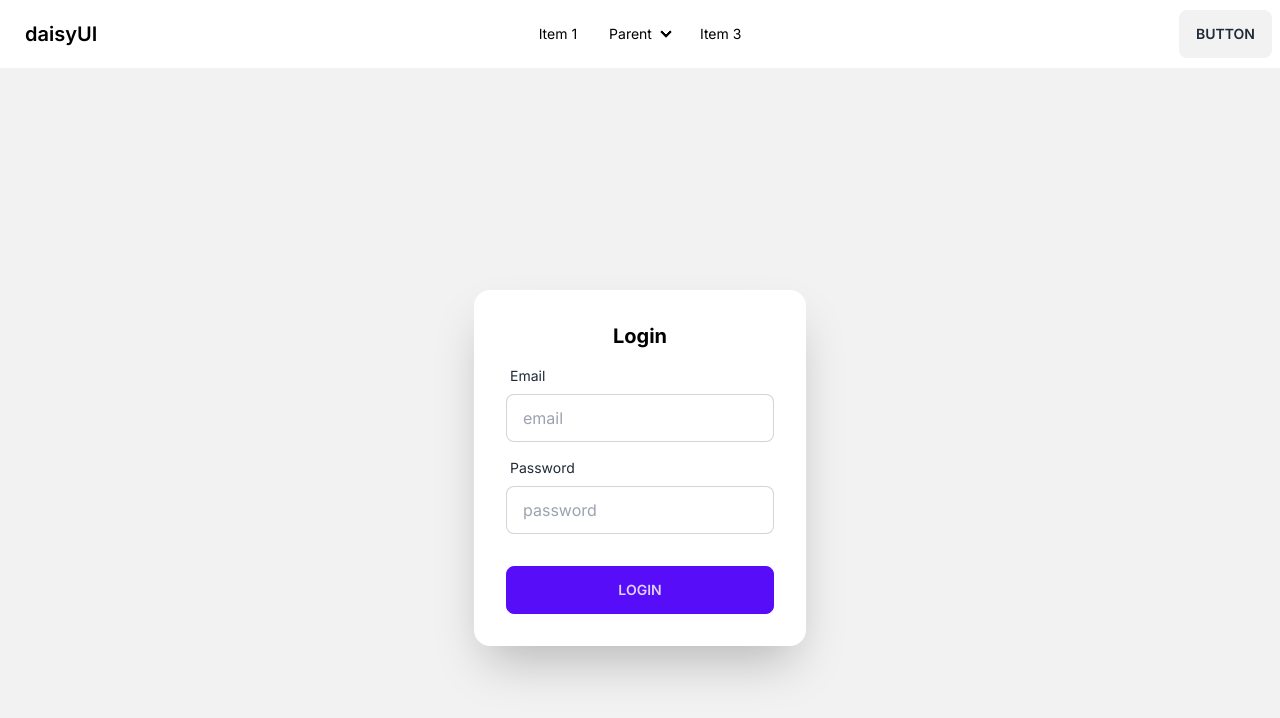
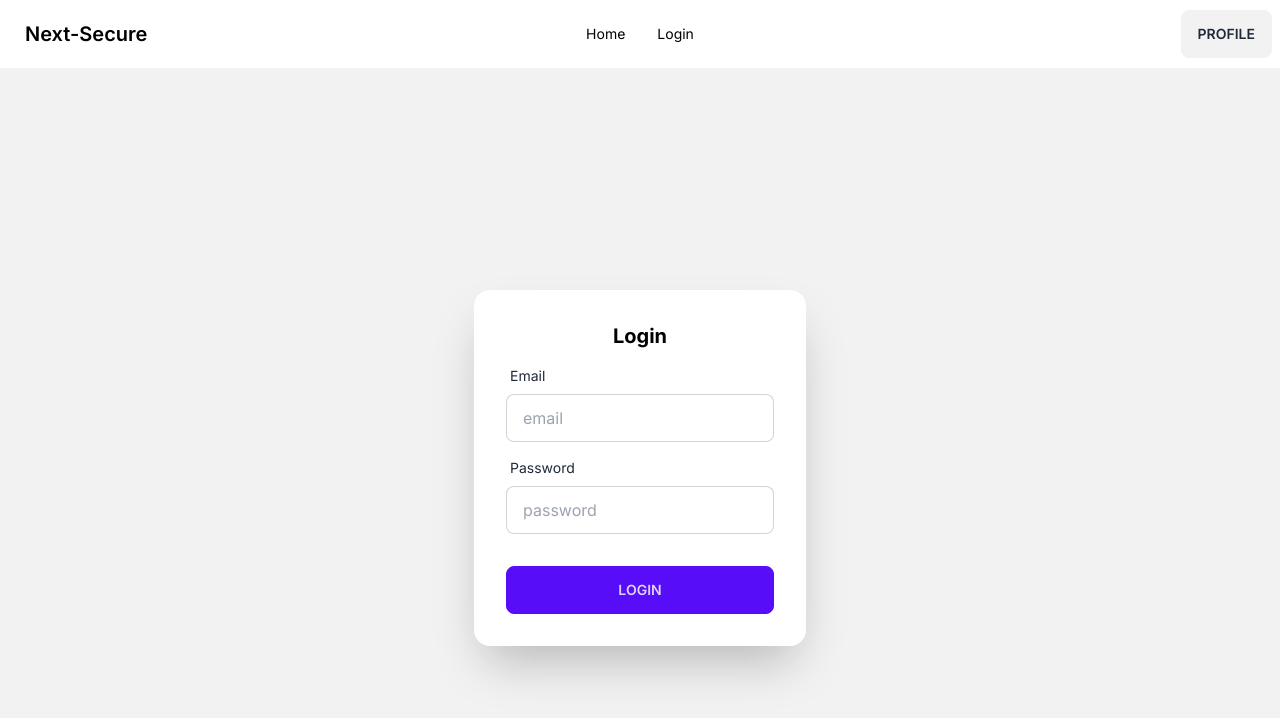
Before and after one commit to Joy5k/Next.js_Back_End_Securities, a Next.js app: page /login in a window 1280 px wide. Shown: the top 718 px of the page. Built offline with nearby package versions, Linux system fonts and the light colour scheme.

Commit message:
successfully created the nodimail email sender with jwt token

```diff
--- a/package.json
+++ b/package.json
@@ -10,6 +10,7 @@
   },
   "dependencies": {
     "autoprefixer": "10.4.14",
+    "cookie": "^0.5.0",
     "jose": "^4.14.5",
     "jsonwebtoken": "^9.0.2",
     "next": "13.4.12",
--- a/src/app/Navbar/Navbar.js
+++ b/src/app/Navbar/Navbar.js
@@ -1,3 +1,4 @@
+import Link from 'next/link';
 import React from 'react';
 
 const Navbar = () => {
@@ -10,36 +11,20 @@ const Navbar = () => {
         <svg xmlns="http://www.w3.org/2000/svg" className="h-5 w-5" fill="none" viewBox="0 0 24 24" stroke="currentColor"><path strokeLinecap="round" strokeLinejoin="round" strokeWidth="2" d="M4 6h16M4 12h8m-8 6h16" /></svg>
       </label>
       <ul tabIndex={0} className="menu menu-sm dropdown-content mt-3 z-[1] p-2 shadow bg-base-100 rounded-box w-52">
-        <li><a>Item 1</a></li>
-        <li>
-          <a>Parent</a>
-          <ul className="p-2">
-            <li><a>Submenu 1</a></li>
-            <li><a>Submenu 2</a></li>
-          </ul>
-        </li>
-        <li><a>Item 3</a></li>
+        <li><Link href='/'>Home</Link></li>
+        <li><Link href='/login'>Login</Link></li>
       </ul>
     </div>
-    <a className="btn btn-ghost normal-case text-xl">daisyUI</a>
+    <a className="btn btn-ghost normal-case text-xl">Next-Secure</a>
   </div>
   <div className="navbar-center hidden lg:flex">
     <ul className="menu menu-horizontal px-1">
-      <li><a>Item 1</a></li>
-      <li tabIndex={0}>
-        <details>
-          <summary>Parent</summary>
-          <ul className="p-2">
-            <li><a>Submenu 1</a></li>
-            <li><a>Submenu 2</a></li>
-          </ul>
-        </details>
-      </li>
-      <li><a>Item 3</a></li>
+    <li><Link href='/'>Home</Link></li>
+    <li><Link href='/login'>Login</Link></li>
     </ul>
   </div>
   <div className="navbar-end">
-    <a className="btn">Button</a>
+    <a className="btn">Profile</a>
   </div>
 </div>
         </div>
--- a/src/app/api/Token/route.js
+++ b/src/app/api/Token/route.js
@@ -1,19 +1,24 @@
 import { NextResponse } from "next/server"
-import { SignJWT,jwtVerify } from "jose"
+import { SignJWT, jwtVerify } from "jose"
+import {headers} from 'next/headers'
+import { serialize, parse } from 'cookie';
 
 export async function POST(req, res) {
     const key = new TextEncoder().encode(process.env.JWT_SECRET)
-    const payload = { email: 'mmehedihasanjoyve@gmail.com', user_id: 'Abc123' }
-
+    const getEmail = req.headers;
+    const email=getEmail.get('email');
+    const payload = { email:email, user_id: 'Abc123' }
     const Token = await new SignJWT(payload)
         .setProtectedHeader({ alg:'HS256'})
         .setIssuedAt()
         .setIssuer('http://localhost:3000')
-        .setExpirationTime('24h')
+        .setExpirationTime('30d')
         .sign(key)
     const reqHeaders = req.headers;
     const setHeaders = await reqHeaders.set('Token', Token)
-    return NextResponse.json({Token:Token})
+
+    console.log(Token,'----------Created the token-----------');
+    return NextResponse.json({ Token: Token });
 }
 export async function GET(req, res) {
     const JSONBody =await req.json();
--- a/src/app/api/email/route.js
+++ b/src/app/api/email/route.js
@@ -5,30 +5,30 @@ export async function POST(req, res, next) {
     const { searchParams } = new URL(req.url);
     let ToEmail = searchParams.get('email')
     const reqHeaders = req.headers
-    const Token = reqHeaders.get('Token') || null;
-    console.log( 'from backend', Token);
-const Transporter = nodemailer.createTransport({
+    // const Token = reqHeaders.get('Token') || null;
+    const Token=req.cookies.get('Token')||null;
+    console.log( 'from backend', Token.value,'from api/email');
+const transporter = nodemailer.createTransport({
     host: "mail.teamrabbil.com",
     port: 25,
     secure: false,
     auth: {
-      // TODO: replace `user` and `pass` values from <https://forwardemail.net>
       user: "info@teamrabbil.com",
       pass: "~sR4[bhaC[Qs",
     },
     tls:{rejectUnauthorized:false}
 });
     let myEmail = {
-        form: 'Test email from nextJS application <info@teamrabbil.com>',
-        to:ToEmail,
-        subject: "Test email from nextJS application.Joy",
-        text:`Test email from nextJS application.Your verification token ${Token} . `
+        from: 'Test email from nextJS application <info@teamrabbil.com>',
+        to:'mmehedihasanjoyv@gmail.com',
+        subject: " nextJS application.The Email sending by Joy",
+        text:`Test email from nextJS application.Your verification token is :- ${Token.value} . `
     }
     try {
-        await  Transporter.sendMail(myEmail)
-      return  NextResponse.json({message:'Success'})
+     const result=   await  transporter.sendMail(myEmail)
+      return  NextResponse.json({message:'Success',details:result})
     } catch (e) {
-        return  NextResponse.json({message:'Fail',})
+        return  NextResponse.json({message:'Email sending Fail',})
 
     }
 
--- a/src/app/login/page.js
+++ b/src/app/login/page.js
@@ -5,7 +5,6 @@ const Page = () => {
   const [email, setEmail] = useState('');
   const [password, setPassword] = useState('');
   const [Token,setToken]=useState('')
-  console.log(email,'the email');
   const handleLogin = async (event) => {
     event.preventDefault();
 
@@ -21,20 +20,22 @@ const Page = () => {
         body: JSON.stringify(data),
         headers: {
           'Content-Type': 'application/json',
+          'email':email
         },
       });
 
       if (res.ok) {
         const json = await res.json();
-        console.log(json.Token,'the token');
+        console.log(json,'the token');
         setToken(json.Token)
-
+        document.cookie = 'Token =' +json.Token;
         const response = await fetch(`/api/email?email=${email}`, {
           method: "POST",
+          //secret Token setting in the headers
           headers:{Token: JSON.stringify(Token)}
     })
     const result= await response.json()
-        console.log(result,'---------------the result------------');
+        console.log(result,'--the result--from the login.page');
       }
       else {
         console.error('Failed to fetch data');
```
Also changed, not shown: src/middleware.js (+23 -14 lines), 2 other files (tests, documents, lock files or other folders).
